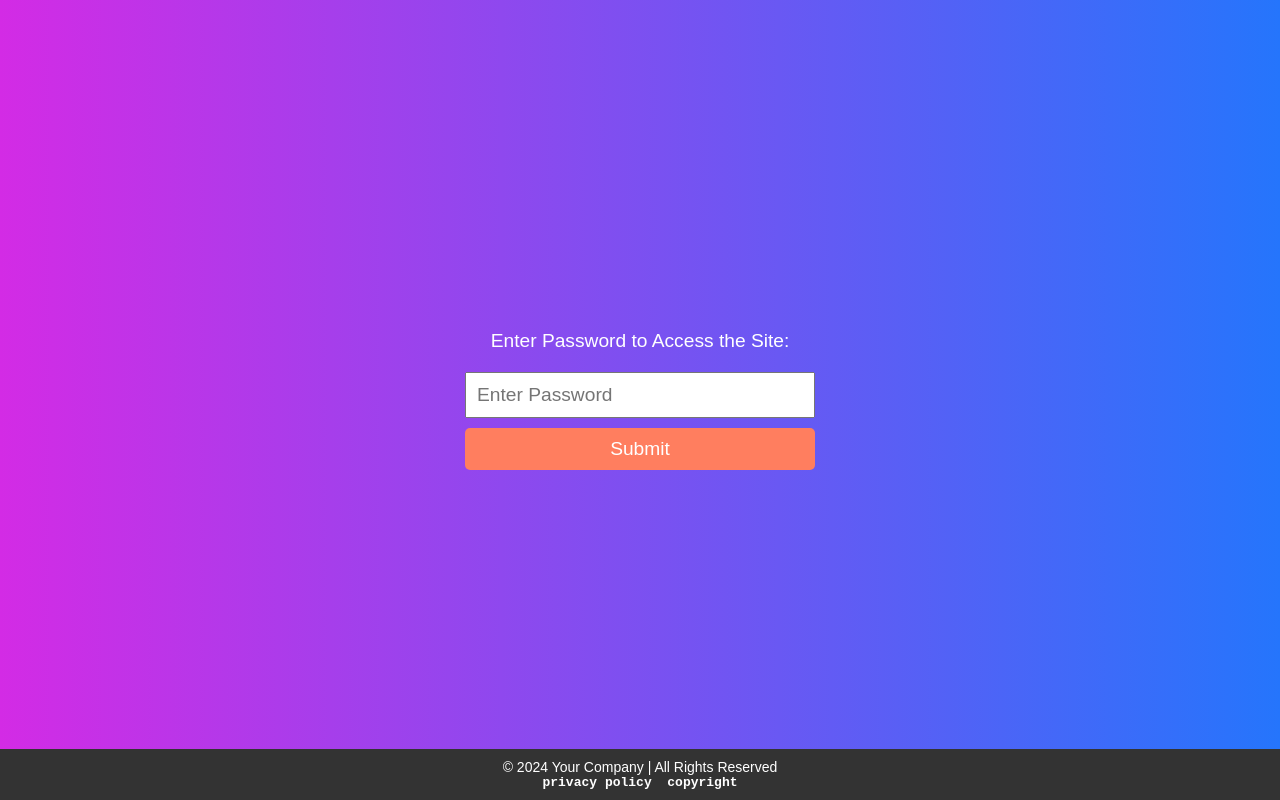
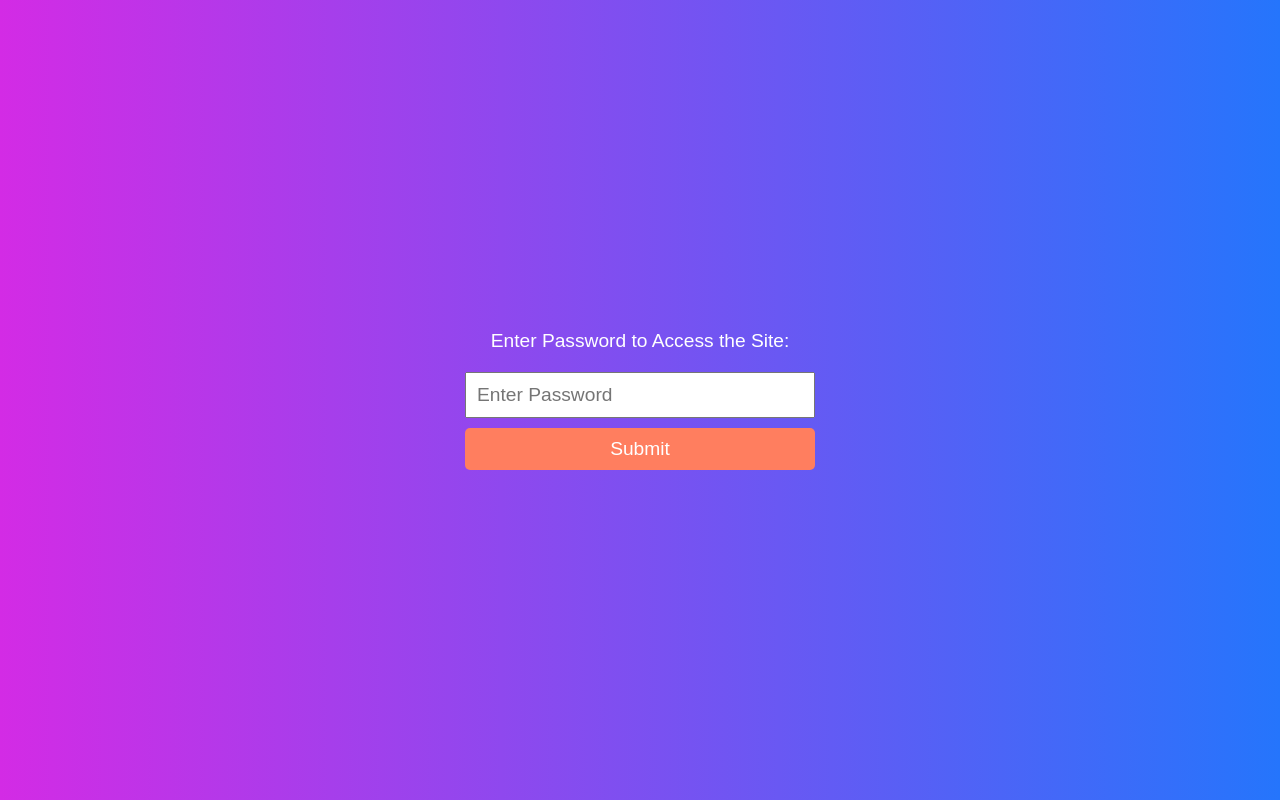
Before and after one commit to gns259/neweyr, a plain HTML site: page index.html in a window 1280 px wide. Drawn offline with Linux system fonts and the light colour scheme.

Commit message:
gnswisenewyear

```diff
--- a/index.html
+++ b/index.html
@@ -7,13 +7,6 @@
     <link rel="stylesheet" href="styles.css">
 </head>
 <body>
-
-
-    <!-- Footer -->
-    <footer class="footer">
-        <p>&copy; 2024 Your Company | All Rights Reserved</p>
-        <p><pre><b>privacy policy  copyright</b></pre> </p>
-    </footer>
 
     <div id="content" class="hidden">
         <div class="container">
--- a/script.js
+++ b/script.js
@@ -1,5 +1,5 @@
 // Correct password
-const correctPassword = "gns@54123";
+const correctPassword = "gns";
 
 // Function to check password
 function checkPassword() {
--- a/styles.css
+++ b/styles.css
@@ -11,20 +11,6 @@ body {
     padding: 0;
 }
 
-/* Footer styling */
-.footer {
-    background-color: #333;
-    color: white;
-    text-align: center;
-    padding: 10px;
-    position: fixed;
-    bottom: 0;
-    width: 100%;
-}
-
-.footer p {
-    font-size: 14px;
-}
 
 /* Mobile responsive design adjustments */
 @media (max-width: 600px) {
```
